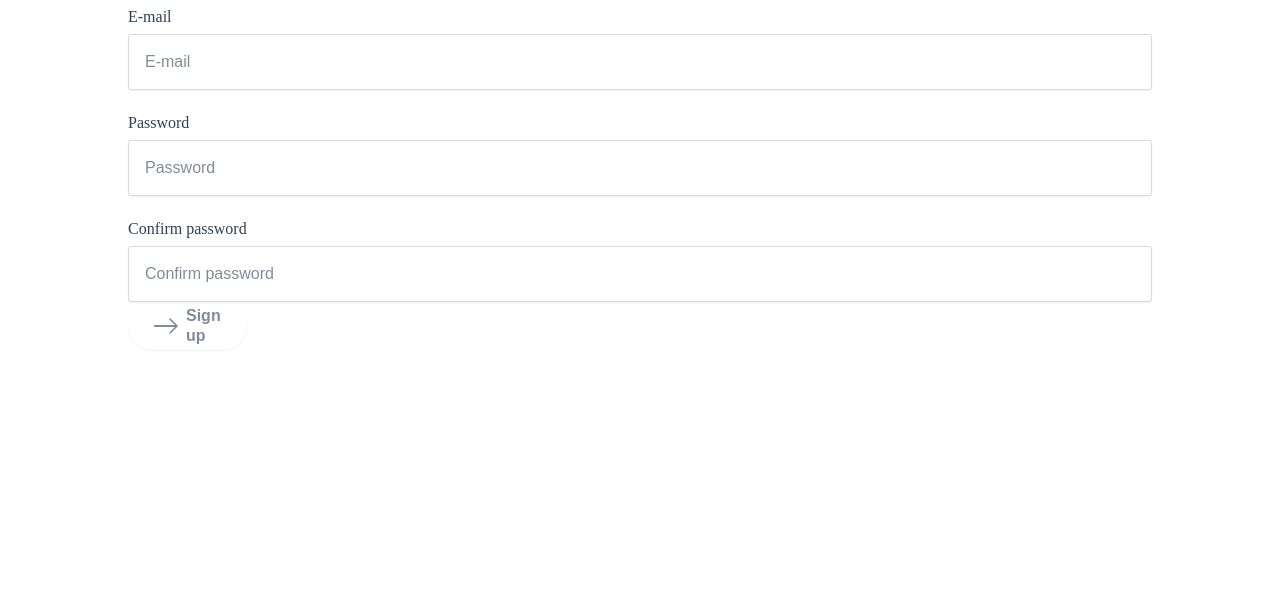
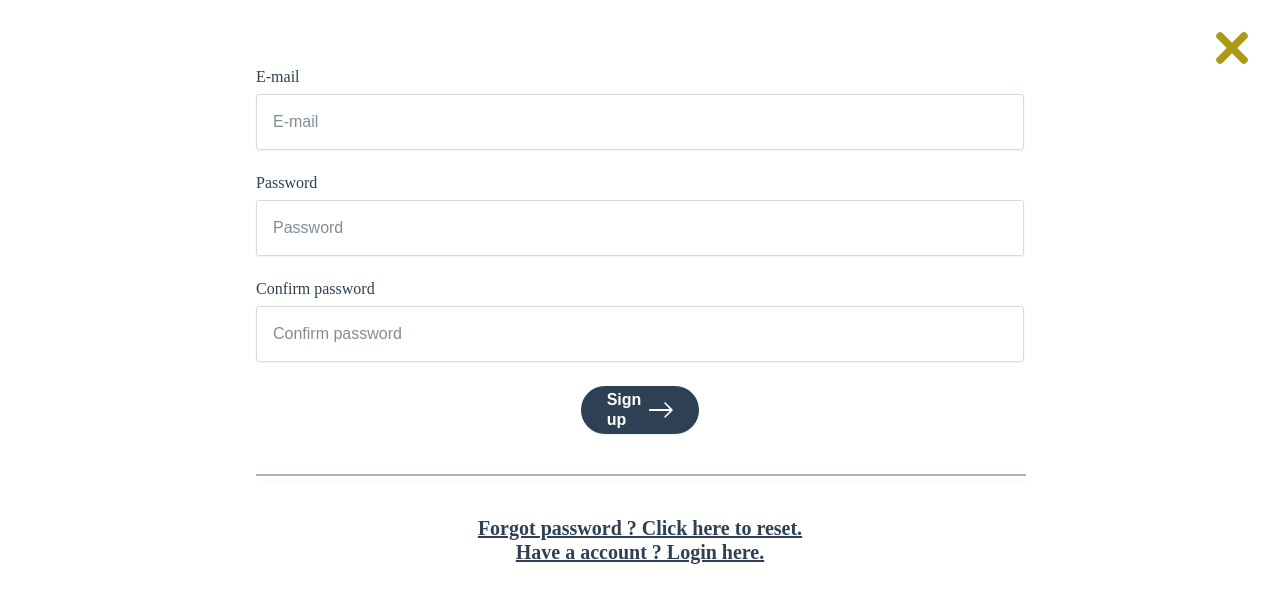
Before and after one commit to thanhtran0302/brandkit, a Next.js app: page /signup in a window 1280 px wide. Shown: the top 602 px of the page. Built offline with nearby package versions, Linux system fonts and the light colour scheme.

Commit message:
Finish Sign Up form page

```diff
--- a/src/components/button/Button.styles.ts
+++ b/src/components/button/Button.styles.ts
@@ -6,7 +6,10 @@ import shadows from '../../constants/shadows';
 
 import { OwnProps, ButtonAppearance, ButtonIconPosition } from './Button';
 
-type ButtonLayoutProps = Pick<OwnProps, 'appearance' | 'iconPosition'>;
+type ButtonLayoutProps = Pick<
+  OwnProps,
+  'appearance' | 'iconPosition' | 'width'
+>;
 
 export const commonStyle = css`
   border: 2px solid transparent;
@@ -74,6 +77,11 @@ export const ButtonLayout = styled.button<ButtonLayoutProps>`
   padding: ${spacing[4]} ${spacing[24]};
   cursor: pointer;
 
+  ${(props: ButtonLayoutProps) =>
+    css`
+      width: ${props.width};
+    `}
+
   ${(props: Pick<ButtonLayoutProps, 'iconPosition'>) =>
     props.iconPosition === ButtonIconPosition.LEFT
       ? css`
--- a/src/components/button/Button.tsx
+++ b/src/components/button/Button.tsx
@@ -29,6 +29,7 @@ export interface OwnProps extends ButtonHTMLAttributes<HTMLButtonElement> {
   label?: string;
   icon?: ReactElement<Element>;
   iconPosition?: ButtonIconPosition;
+  width?: string;
 }
 
 const Button: FC<OwnProps> = ({ icon, label, type, onClick, ...rest }) => (
--- a/src/components/signup/SignUp.styles.ts
+++ b/src/components/signup/SignUp.styles.ts
@@ -1,10 +1,47 @@
 import styled from 'styled-components';
+import spacing from '../../constants/spacing';
+import colors from '../../constants/colors';
+import shadows from '../../constants/shadows';
 
 export const Layout = styled.div`
   display: flex;
-  width: 100%;
+  flex-direction: column;
+  width: 75%;
 `;
 
-export const Form = styled.form`
+export const ButtonWrapper = styled.div`
+  display: flex;
+  justify-content: center;
+  margin-top: ${spacing[24]};
+`;
+
+export const Separator = styled.div`
   width: 100%;
+  border: 1px solid ${colors.dark[40]};
+  margin: ${spacing[40]} 0;
+  box-shadow: ${shadows.level2};
 `;
+
+export const Link = styled.a`
+  display: flex;
+  justify-content: center;
+  font-weight: bold;
+  color: ${colors.dark.base};
+  font-size: ${spacing[20]};
+  line-height: ${spacing[24]};
+`;
+
+export const CloseWrapper = styled.div`
+  display: flex;
+  justify-content: flex-end;
+  padding: ${spacing[24]} ${spacing[24]} 0 0;
+
+  svg {
+    width: ${spacing[32]};
+    height: ${spacing[32]};
+
+    path {
+      fill: #ab9a16;
+    }
+  }
+`;
--- a/src/components/signup/SignUp.tsx
+++ b/src/components/signup/SignUp.tsx
@@ -1,8 +1,14 @@
-import React, { useState, ChangeEvent, MouseEvent } from 'react';
+import React, { Fragment, useState, ChangeEvent, MouseEvent } from 'react';
 import { METHODS } from '../../utils/http';
 import Input, { InputTypes } from '../input/Input';
-import { Layout, Form } from './SignUp.styles';
-import { API_URL } from '../../constants/global';
+import {
+  CloseWrapper,
+  Link,
+  Separator,
+  ButtonWrapper,
+  Layout
+} from './SignUp.styles';
+import { API_URL, SITE_URL } from '../../constants/global';
 import { BaseWidthLayout } from '../../utils/styles';
 import Button, {
   ButtonTypes,
@@ -11,6 +17,7 @@ import Button, {
 } from '../button/Button';
 import { useTranslation } from 'react-i18next';
 import Arrow from '../../assets/icons/arrow.svg';
+import Close from '../../assets/icons/close.svg';
 
 interface StateProps {
   email: string;
@@ -52,9 +59,15 @@ const SignUp = () => {
   };
 
   return (
+    <Fragment>
+      <CloseWrapper>
+        <a href={SITE_URL}>
+          <Close />
+        </a>
+      </CloseWrapper>
       <BaseWidthLayout>
         <Layout>
-        <Form>
+          <form>
             <Input
               type={InputTypes.TEXT}
               label="E-mail"
@@ -88,17 +101,23 @@ const SignUp = () => {
               autoComplete="off"
               required={true}
             />
+            <ButtonWrapper>
               <Button
                 label={t('signUp')}
-            appearance={ButtonAppearance.SECONDARY}
+                appearance={ButtonAppearance.PRIMARY}
                 type={ButtonTypes.BUTTON}
                 onClick={onClick}
                 icon={<Arrow />}
-            iconPosition={ButtonIconPosition.LEFT}
+                iconPosition={ButtonIconPosition.RIGHT}
               />
-        </Form>
+            </ButtonWrapper>
+          </form>
+          <Separator />
+          <Link href="#">{t('forgotPassword')}</Link>
+          <Link href="#">{t('alreadySignedUp')}</Link>
         </Layout>
       </BaseWidthLayout>
+    </Fragment>
   );
 };
 
--- a/src/locales/en/common.json
+++ b/src/locales/en/common.json
@@ -1,4 +1,6 @@
 {
   "greeting": "Hello",
-  "signUp": "Sign up"
+  "signUp": "Sign up",
+  "alreadySignedUp": "Have a account ? Login here.",
+  "forgotPassword": "Forgot password ? Click here to reset."
 }
--- a/src/utils/styles.ts
+++ b/src/utils/styles.ts
@@ -113,6 +113,7 @@ export const GlobalStyle = createGlobalStyle`
 
 export const BaseWidthLayout = styled.div`
   display: flex;
+  justify-content: center;
   height: 100%;
   width: ${breakpoints.base}px;
   margin: auto;
```
Also changed, not shown: src/assets/icons/close.svg (added). Lines whose indentation alone changed are shown as unchanged.
